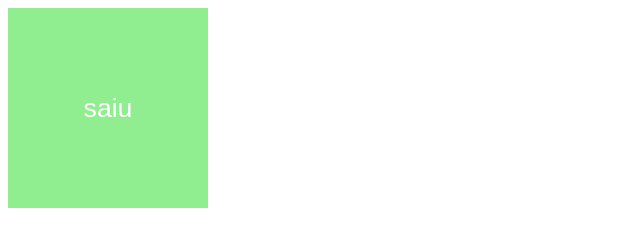
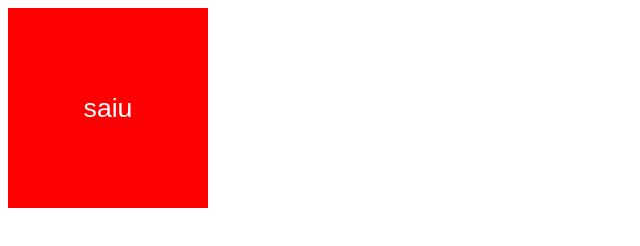
Before and after one commit to Carlos1986New/CursoJS, a plain HTML site: page aula 10/ex006.html in a window 1280 px wide. Both pictures are taken after a click on the element "Interaja...". Shown: the whole page, without its empty margins (0-640 px from the left). Drawn offline with Linux system fonts and the light colour scheme.

Commit message:
Update ex006.html

```diff
--- a/aula 10/ex006.html
+++ b/aula 10/ex006.html
@@ -29,14 +29,13 @@
         function clicar() {
         var a = window.document.getElementById('area')
         a.innerText = 'Clicou!'
+        a.style.background = 'Red'
         }
         function entrar() {
             a.innerText = 'Entrou'
-            a.style.background = 'blue'
         }
         function sair() {
             a.innerText = 'saiu'
-            a.style.background = 'lightgreen'
         }
     </script>
 </body>
```
